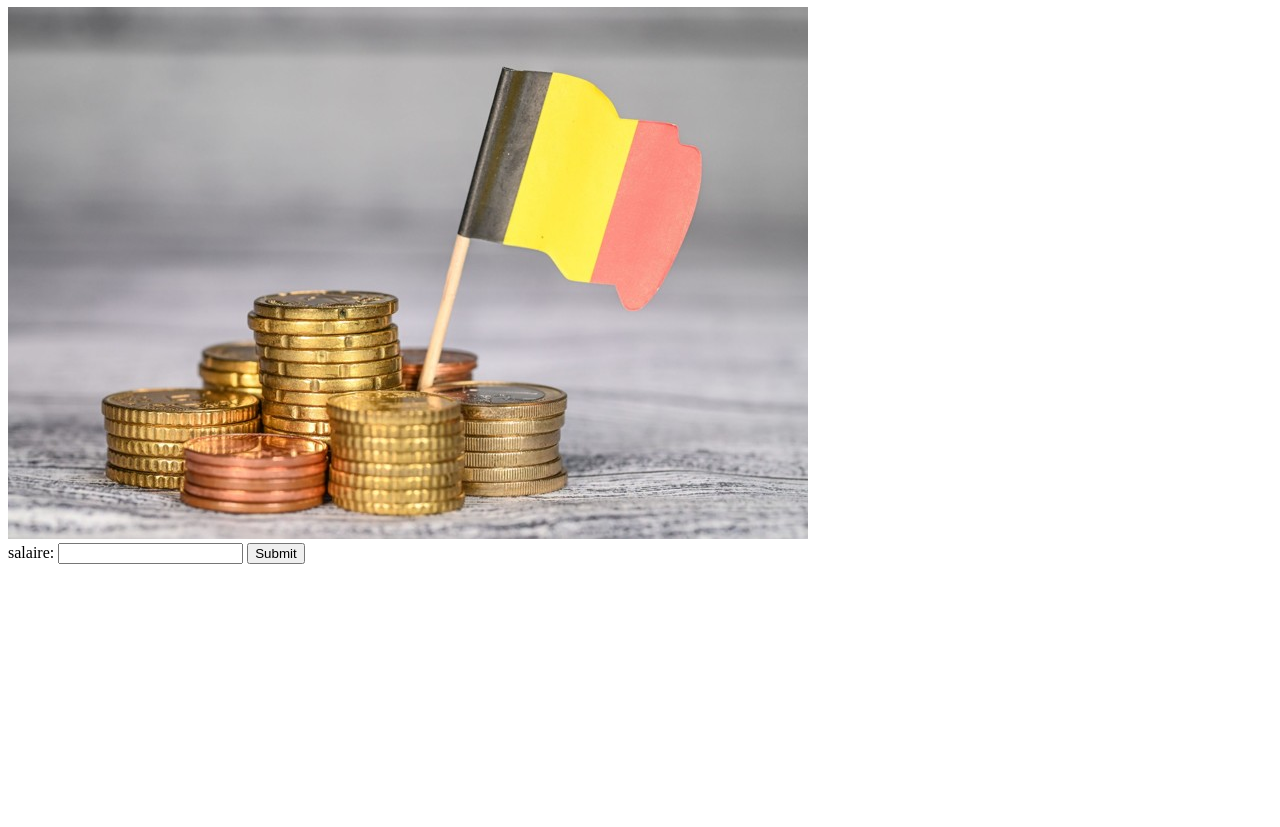
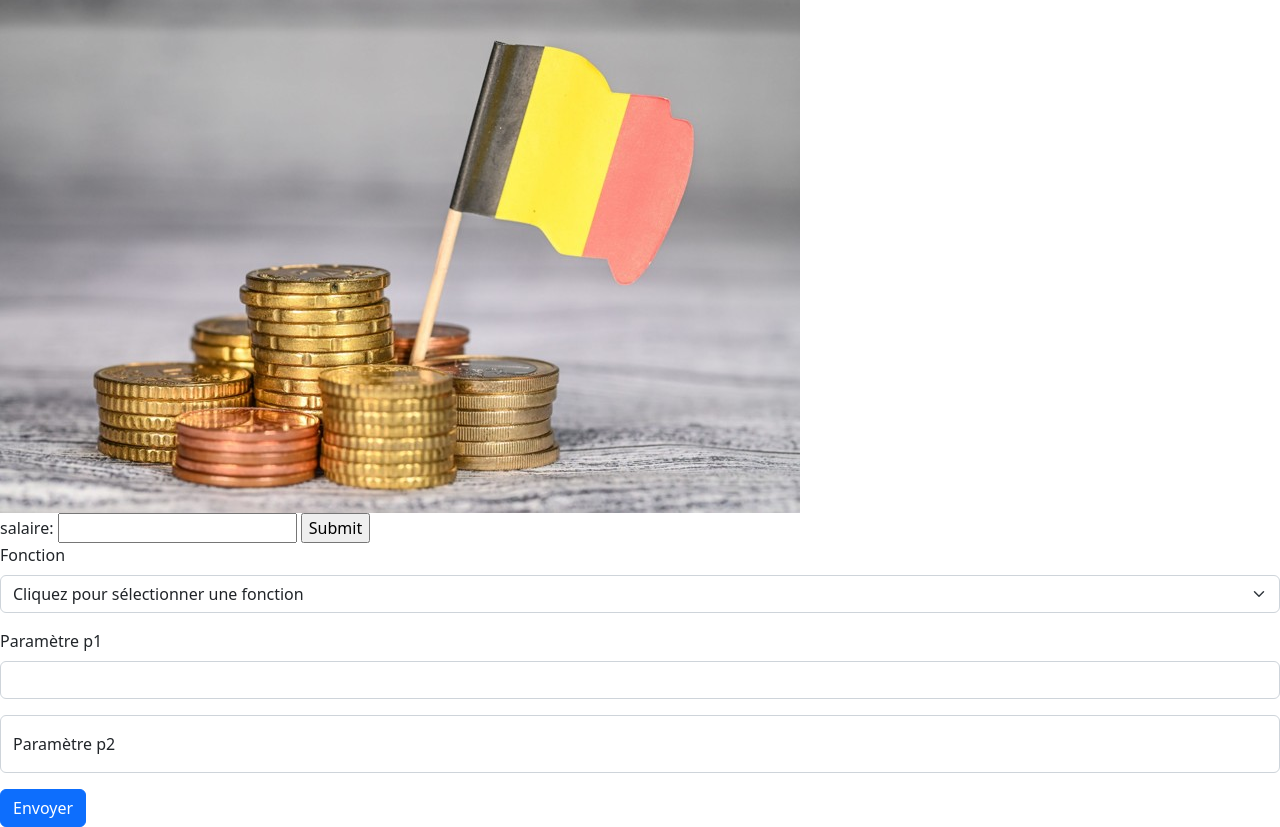
Before and after one commit to DehoustD/Hackathon, a plain HTML site: page calcul.html in a window 1280 px wide. Shown: the part 99-926 px from the top of the page. Before the commit the page ends 800 px from the top, so only its background shows below. Drawn offline with nearby package versions, Linux system fonts and the light colour scheme.

Commit message:
modificationdu 28/09

```diff
--- a/calcul.html
+++ b/calcul.html
@@ -5,6 +5,12 @@
     <meta http-equiv="X-UA-Compatible" content="IE=edge">
     <meta name="viewport" content="width=device-width, initial-scale=1.0">
     <title>site d'ADA-calculez vos revenus</title>
+
+     <!-- Bootstrap CSS v5.2 -->
+     <link href="https://cdn.jsdelivr.net/npm/bootstrap@5.2.0-beta1/dist/css/bootstrap.min.css" rel="stylesheet" integrity="sha384-0evHe/X+R7YkIZDRvuzKMRqM+OrBnVFBL6DOitfPri4tjfHxaWutUpFmBp4vmVor" crossorigin="anonymous">
+     <!-- Bootstrap icônes v1.8.3 -->
+     <link rel="stylesheet" href="https://cdn.jsdelivr.net/npm/bootstrap-icons@1.8.3/font/bootstrap-icons.css">
+
 </head>
 <body id="body">
 
@@ -29,5 +35,31 @@ salaire:
 <input type="submit">
     </form>
 
+
+    <form id="calcul" name="calcul" action="http://zamboyle.synology.me" method="get">
+        <input id="repo" name="repo" type="hidden" value="DehoustD/Hackathon">
+        <input id="program" name="program" type="hidden" value="salaryFunction.java">
+            <label for="function" class="form-label">Fonction</label>
+
+            <select id="function" name="function" class="form-select mb-3" required>
+                <option selected value="">Cliquez pour sélectionner une fonction</option>
+                <option value="helloworld">helloworld ()</option>
+                <option value="hi">hi (p1)</option>
+                <option value="hola" disabled>hola (p1)</option>
+                <option value="add">add (int p1, int p2)</option>
+                <option value="tablemultiplication">tablemultiplication (int table, int max)</option>
+                <option value="help">help ()</option>
+            </select>
+
+            <label for="p1" class="form-label">Paramètre p1</label>
+            <input id="p1" name="p1" class="form-control" type="text">
+
+            <div class="form-floating my-3">
+                <input id="p2" name="p2" class="form-control" type="text" placeholder="Paramètre p2">
+                <label for="p2" class="form-label">Paramètre p2</label>
+            </div>
+        <input type="submit" class="btn btn-primary" value="Envoyer">
+    </form>
+
 </body>
 </html>
```
Also changed, not shown: index.html (+6 -0 lines).
